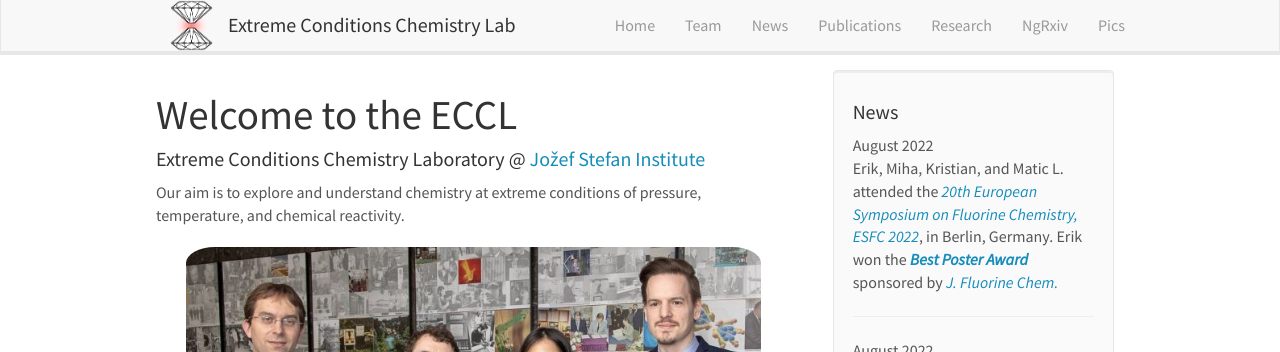
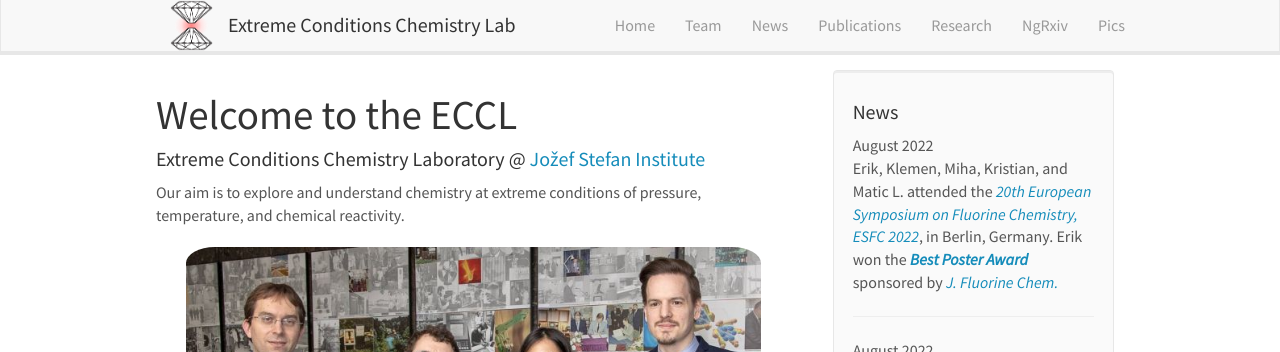
Before and after one commit to eccl-jsi/eccl-jsi.github.io, a Jekyll site: the page built from _pages/home.md, in a window 1280 px wide and 900 px high. Shown: the top 352 px of the window. Built offline with Jekyll 4.4.1, drawn with Linux system fonts in a browser that asks for light colours; nearby versions of some CDN libraries.

Commit message:
Update news.yml

```diff
--- a/_data/news.yml
+++ b/_data/news.yml
@@ -1,5 +1,5 @@
 - date: August 2022
-  headline: "Erik, Miha, Kristian, and Matic L. attended the <a href='https://esfc2022.de/'><i>20th European Symposium on Fluorine Chemistry, ESFC 2022</i></a>, in Berlin, Germany. Erik won the <a href='https://twitter.com/MaticLozinsek/status/1560207854556037120'><b><i>Best Poster Award</i></b></a> sponsored by <a href='https://www.sciencedirect.com/journal/journal-of-fluorine-chemistry'><i>J. Fluorine Chem.</i></a>"
+  headline: "Erik, Klemen, Miha, Kristian, and Matic L. attended the <a href='https://esfc2022.de/'><i>20th European Symposium on Fluorine Chemistry, ESFC 2022</i></a>, in Berlin, Germany. Erik won the <a href='https://twitter.com/MaticLozinsek/status/1560207854556037120'><b><i>Best Poster Award</i></b></a> sponsored by <a href='https://www.sciencedirect.com/journal/journal-of-fluorine-chemistry'><i>J. Fluorine Chem.</i></a>"
 
 - date: August 2022
   headline: "Mirela is on a 1-month research visit in the research group of <a href='https://www.csec.ed.ac.uk/members/prof-j-paul-attfield'><i>Prof. J. Paul Attfield</i></a>, at the Centre for Science at Extreme Conditions, The University of Edinburgh."
```
